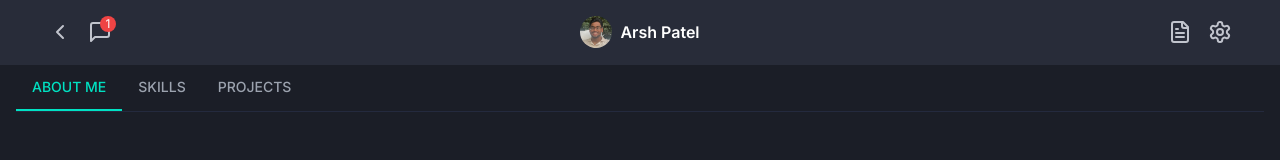
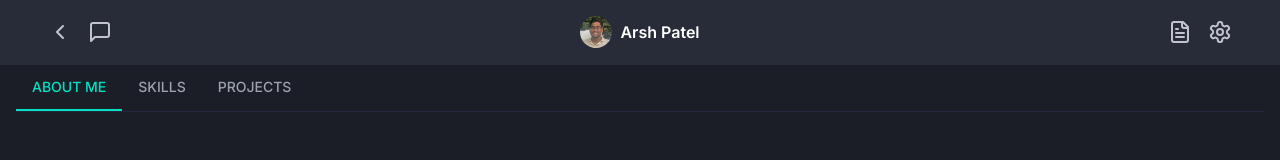
Before and after one commit to apatel78/arshpatel.dev, a Next.js app: page / in a window 1280 px wide. Shown: the top 160 px of the page. Built offline with nearby package versions, Linux system fonts and the light colour scheme; no server answers; the database is empty.

Commit message:
Visual changes to contact me button

```diff
--- a/components/header.tsx
+++ b/components/header.tsx
@@ -40,9 +40,6 @@ export default function Header() {
               </Link>
               <button onClick={() => setContactMeModalOpen(true)} className="relative">
                 <MessageSquare className="h-6 w-6 text-muted-foreground transition-colors hover:text-foreground" />
-                <span className="absolute -top-1 -right-1 bg-red-500 text-white text-xs rounded-full h-4 w-4 flex items-center justify-center">
-                  1
-                </span>
               </button>
             </div>
 
```
